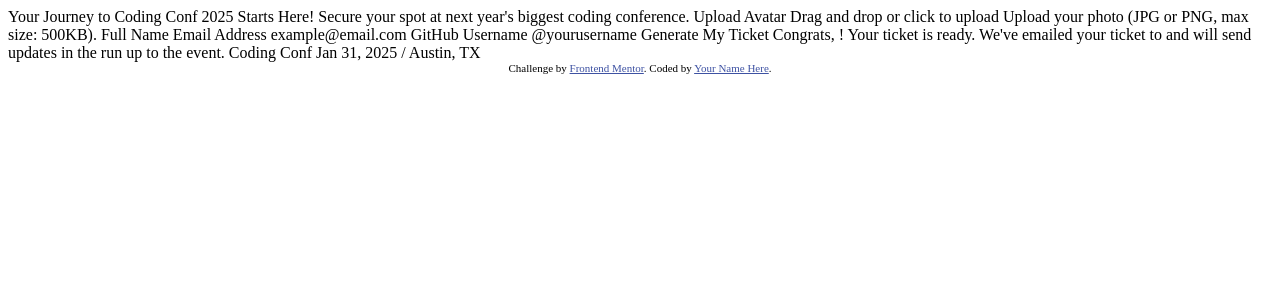
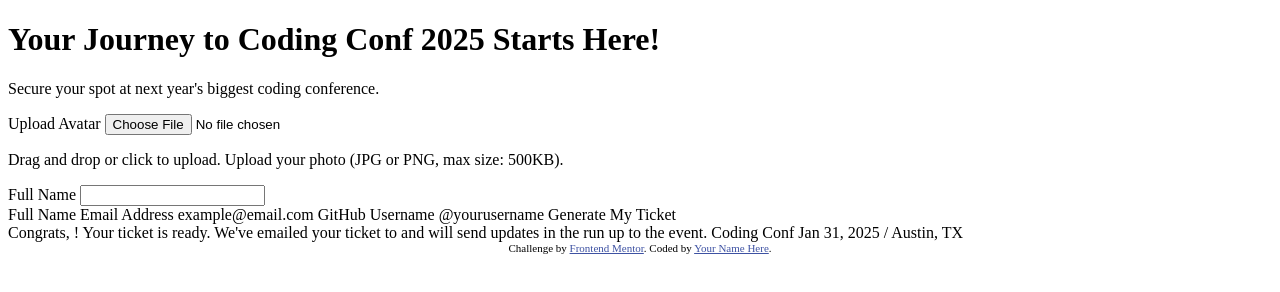
Before and after one commit to yMeeraki/conference-ticket-generator, a plain HTML site: page index.html in a window 1280 px wide. Drawn offline with Linux system fonts and the light colour scheme.

Commit message:
Semantic HTML: Form

```diff
--- a/index.html
+++ b/index.html
@@ -16,15 +16,37 @@
 </head>
 <body>
 
+    <main>
         <!-- Form starts -->
 
+        <form>
+          <h1>
             Your Journey to Coding Conf 2025 Starts Here!
+          </h1>
 
+          <p>
             Secure your spot at next year's biggest coding conference.
+          </p>
 
-  Upload Avatar
-  Drag and drop or click to upload
-  Upload your photo (JPG or PNG, max size: 500KB).
+          <div>
+            <label for="upload-avatar-input">Upload Avatar</label>
+            <input
+              type="file"
+              name="upload-avatar-input"
+              id="upload-avatar-input"
+              accept="image/png, image/jpeg"
+              aria-describedby="upload-avatar-instructions"
+            >
+            <p id="upload-avatar-instructions">
+              Drag and drop or click to upload. Upload your photo (JPG or PNG, max size: 500KB).
+            </p>
+          </div>
+
+
+          <div>
+            <label for="full-name-input">Full Name</label>
+            <input type="text" name="full-name-input" id="full-name-input">
+          </div>
 
           Full Name
 
@@ -35,6 +57,7 @@
           @yourusername
 
           Generate My Ticket
+        </form>
 
         <!-- Form ends -->
 
@@ -48,6 +71,7 @@
         Jan 31, 2025 / Austin, TX
 
         <!-- Generated tickets ends -->
+    </main>
 
   <div class="attribution">
     Challenge by <a href="https://www.frontendmentor.io?ref=challenge">Frontend Mentor</a>.
```
Lines whose indentation alone changed are shown as unchanged.
